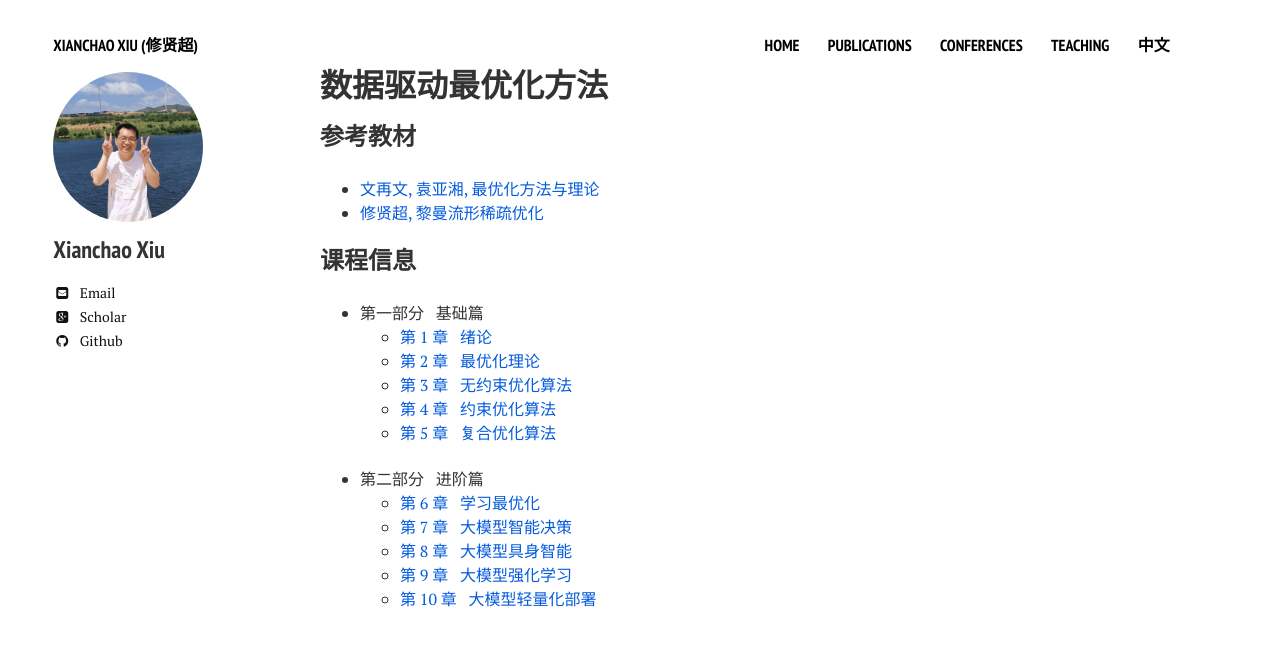
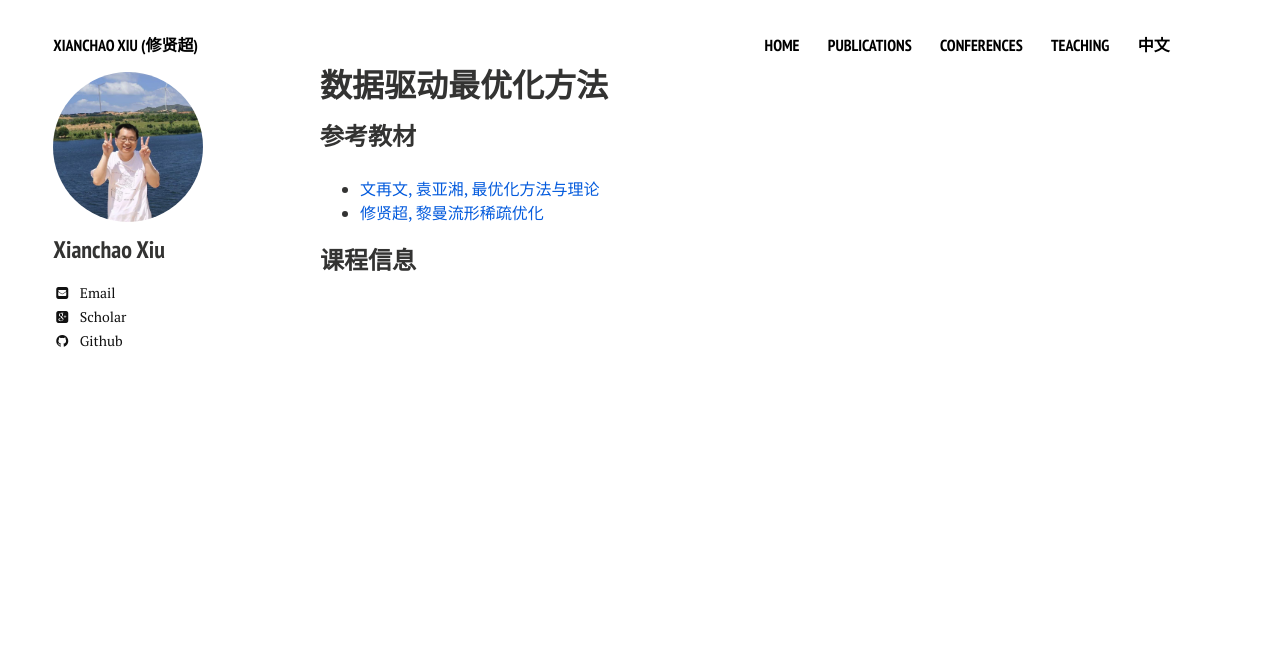
Before and after one commit to xianchaoxiu/xianchaoxiu.github.io, a Jekyll site: the page built from teaching/OPT/2026/index.md, in a window 1280 px wide. Shown: the top 646 px of the page. Built offline with Jekyll 4.4.1, drawn with Linux system fonts in a browser that asks for light colours; nearby versions of some CDN libraries.

Commit message:
Update index.md

```diff
--- a/teaching/OPT/2026/index.md
+++ b/teaching/OPT/2026/index.md
@@ -14,18 +14,3 @@ share: false
 
 
 ### 课程信息
-
-- 第一部分 &nbsp;  基础篇<br>
-  -  <a href="../2025/绪论.pdf" class="textlink" target="_blank">  第 1 章 &nbsp;  绪论<br>
-  -  <a href="../2025/最优化理论.pdf" class="textlink" target="_blank">  第 2 章 &nbsp;  最优化理论<br>
-  -  <a href="../2025/无约束优化算法.pdf" class="textlink" target="_blank">  第 3 章 &nbsp;  无约束优化算法<br>
-  -  <a href="../2025/约束优化算法.pdf" class="textlink" target="_blank"> 第 4 章 &nbsp;  约束优化算法<br>
-  -  <a href="../2025/复合优化算法.pdf" class="textlink" target="_blank"> 第 5 章 &nbsp;  复合优化算法<br><br>
-
-
-- 第二部分 &nbsp;  进阶篇<br>
-  - <a href="../2025/学习最优化.pdf" class="textlink" target="_blank"> 第 6 章 &nbsp;  学习最优化 <br>
-  - <a href="../2025/大模型智能决策.pdf" class="textlink" target="_blank"> 第 7 章 &nbsp;  大模型智能决策 <br>
-  - <a href="../2025/大模型具身智能.pdf" class="textlink" target="_blank"> 第 8 章 &nbsp;  大模型具身智能 <br>
-  - <a href="../2025/大模型强化学习.pdf" class="textlink" target="_blank"> 第 9 章 &nbsp;  大模型强化学习 <br>
-  - <a href="../2025/大模型轻量化部署.pdf" class="textlink" target="_blank"> 第 10 章 &nbsp;  大模型轻量化部署 <br>
```
